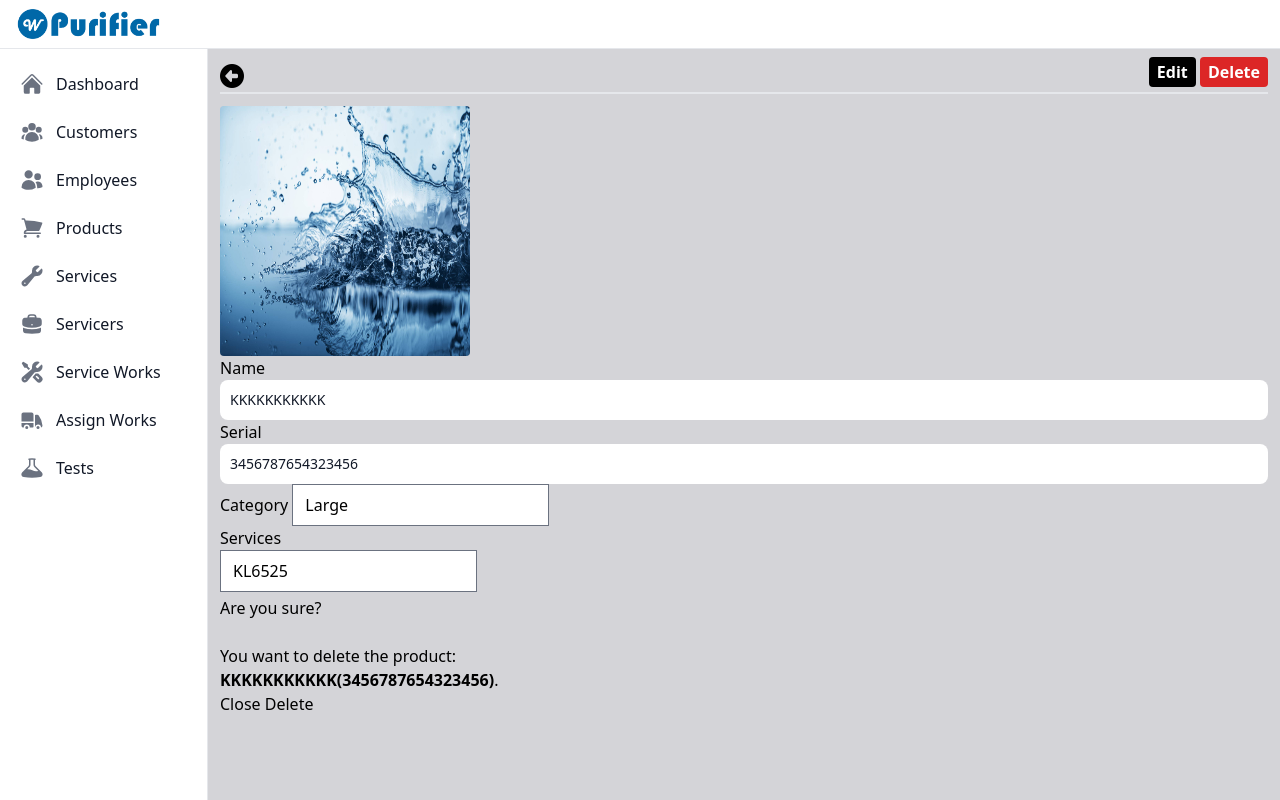
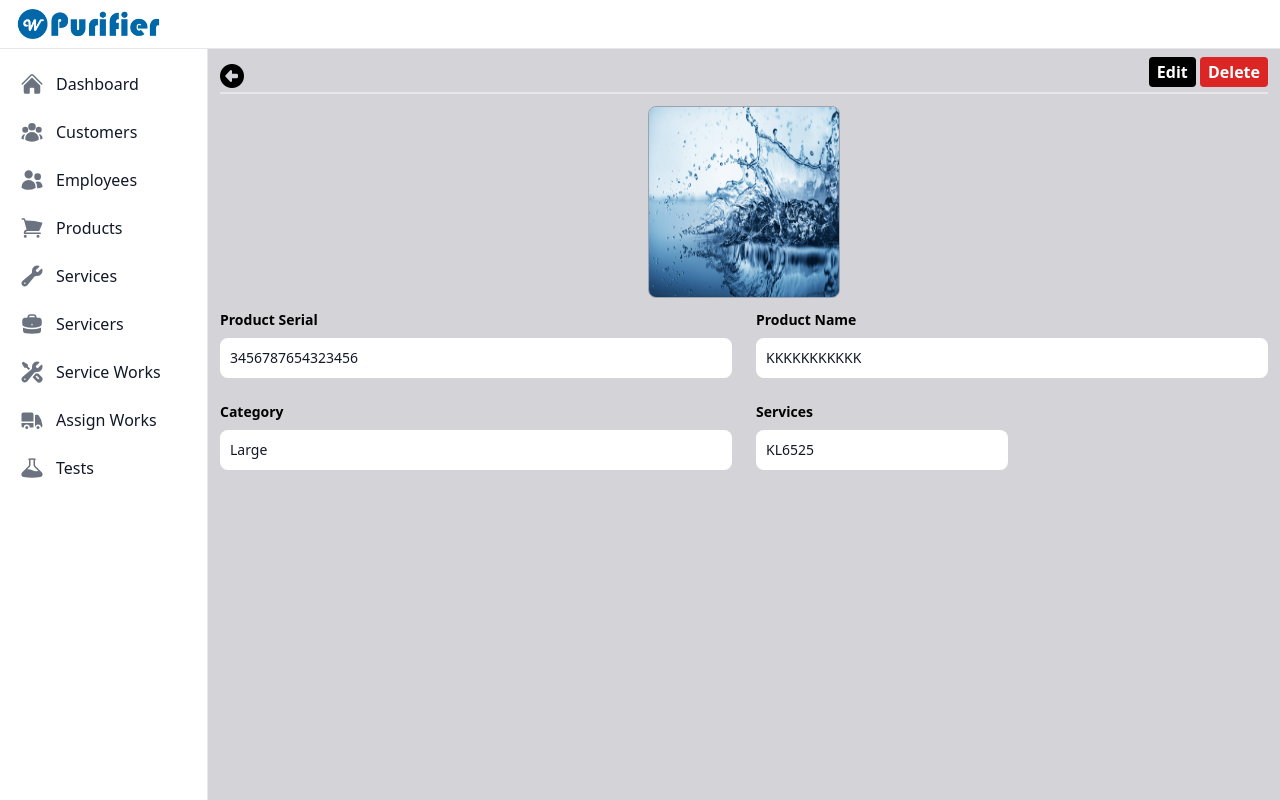
Before and after one commit to mubashir-edk/purifier_crm, a Django app: page /each_product/04bb8825-c9a4-4d93-85d3-f3ce444ce6d5 in a window 1280 px wide. Run offline with Django 4.2, Linux system fonts and the light colour scheme; a user stored in the database is signed in; data comes from the database, SQL or seed files in the repository; both versions use the stored data as it was after the commit; some libraries are stand-ins or nearby versions.

Commit message:
more upt 21st march 2024

```diff
--- a/crm_purifier/purifier/static/js/product/each_product.js
+++ b/crm_purifier/purifier/static/js/product/each_product.js
@@ -1,6 +1,6 @@
 const imageInput = document.getElementById('formProductImage');
 const imagePreview = document.getElementById('image-preview');
-const existingImage = document.querySelector('.col-12.d-flex.justify-content-center img:not(#image-preview)');
+const existingImage = document.querySelector('.product-image');
 
 imageInput.style.display = 'none';
 
@@ -30,16 +30,20 @@ $(document).ready(function() {
     productName = $('#formProductName');
     productSerial = $('#formProductSerial');
     productCategory = $('#formProductCategory');
-    productServices = $('#formProductServices');
     categoryReadonly = $('#categoryReadonly');
-    servicesReadonly = $('#servicesView');
     imageSelectIcon = $('#imageSelectIcon');
 
     productName.attr('readonly', 'readonly');
     productSerial.attr('readonly', 'readonly');
     productCategory.hide();
-    productServices.hide();
     imageSelectIcon.hide();
+
+    // productServices = $('#formProductServices');
+    productServiceDiv = $('#productServiceDiv');
+    servicesReadonly = $('#servicesView');
+
+    productServiceDiv.hide();
+    // productServices.hide();
 
     $('#openProductEdit').change(function() {
 
@@ -47,22 +51,24 @@ $(document).ready(function() {
             console.log('Checkbox is checked');
 
             $('#productSaveBtn').show();
-
             $('#openProductEditLabel').hide();
-
             $('#productDeleteBtn').hide();
 
             productName.removeAttr('readonly');
             productSerial.removeAttr('readonly');
             productCategory.show();
             categoryReadonly.hide();
-            productServices.show();
+            imageSelectIcon.show();
+
+            // productServices.show();
+            productServiceDiv.show();
             servicesReadonly.hide();
-            imageSelectIcon.show();
+
+            $('#formProductServices div').find('label').addClass('flex items-center ms-1');
+            $('#formProductServices div label').find('input').addClass('me-1');
 
         } else {
             console.log('Checkbox is unchecked');
-
         }
 
     });
--- a/crm_purifier/purifier/templates/product/each_product.html
+++ b/crm_purifier/purifier/templates/product/each_product.html
@@ -25,15 +25,14 @@
 
             <div class="mt-3">
 
-                <div class="row">
-                    <div class="col-12 d-flex justify-content-center">
+                <div class="flex justify-center">
 
-                        <img id="image-preview" src="" alt="Image Preview" style="width: 250px; height: 250px; border-radius: 4px; display: none;">
+                    <img id="image-preview" src="" alt="Image Preview" class="object-fill h-48 w-48 border border-gray-400 rounded-lg" style="display: none;">
 
                     {% if product.image %}
-                            <img src="{{ product.image.url }}" alt="Profile not loading..." style="width: 250px; height: 250px; border-radius: 4px;">
+                        <img src="{{ product.image.url }}" alt="Profile not loading..." class="product-image object-fill h-48 w-48 border border-gray-400 rounded-lg">
                     {% else %}
-                            <img src="{% static 'images/empty_img.jpg' %}" id="productDefaultImage" alt="Image not loading..." style="width: 250px; height: 250px; border-radius: 4px">
+                        <img src="{% static 'images/empty_img.jpg' %}" id="productDefaultImage" alt="Image not loading..." class="object-fill h-48 w-48 border border-gray-400 rounded-lg">
                     {% endif %}
 
                     <label for="formProductImage" id="imageSelectIcon" class="form-label ms-2">
@@ -42,11 +41,8 @@
                     {{ product_form.image }}
 
                 </div>
-                </div>
 
-                <div class="row row-cols-md-2 d-lg-flex justify-content-lg-between justify-content-center">
-
-                    <div class="col-12 col-md">
+                {% comment %} <div class="col-12 col-md">
                     <label for="formProductName" class="form-label mt-3">Name</label>
                     {{ product_form.name }}
                 </div>
@@ -55,15 +51,12 @@
                     {{ product_form.product_serial }}
                 </div>
 
-                </div>
-
-                <div class="row row-cols-md-2 d-lg-flex justify-content-lg-between justify-content-center">
-
                 <div class="col-12 col-md">
                     <label for="formProductCategory" class="form-label mt-3">Category</label>
                     {{ product_form.category }}
                     <input type="text" class="form-control" id="categoryReadonly" value="{{ product.category }}" readonly>
                 </div>
+
                 <div class="col-12 col-md">
                     <label for="formProductServices" class="form-label mt-3">Services</label>
                     {{ product_form.services }}
@@ -72,8 +65,33 @@
                             <input type="text" class="form-control mb-1" value="{{service}}" readonly>
                         {% endfor %}
                     </div>
+                </div> {% endcomment %}
+
+                <div class="grid gap-6 mb-6 md:grid-cols-2 mt-3">
+                    <div>
+                        <label for="formProductSerial" class="block mb-2 text-sm font-bold text-black">Product Serial</label>
+                        {{ product_form.product_serial }}
                     </div>
-
+                    <div>
+                        <label for="formProductName" class="block mb-2 text-sm font-bold text-black">Product Name</label>
+                        {{ product_form.name }}
+                    </div>
+                    <div>
+                        <label for="formProductCategory" class="block mb-2 text-sm font-bold text-black">Category</label>
+                        {{ product_form.category }}
+                        <input type="text" class="bg-white text-gray-900 text-sm rounded-lg border-none focus:ring-blue-500 block w-full p-2.5" id="categoryReadonly" value="{{ product.category }}" readonly>
+                    </div>
+                    <div>
+                        <label for="formProductServices" class="block mb-2 text-sm font-bold text-black">Services</label>
+                        <div id="productServiceDiv" class="overflow-y-auto h-28">
+                            {{ product_form.services }}
+                        </div>
+                        <div id="servicesView" class="grid grid-cols-2 gap-2">
+                            {% for service in product.services.all  %}
+                            <input type="text" id="eachProductService" class="bg-white text-gray-900 text-sm rounded-lg border-none focus:ring-blue-500 block w-full p-2.5" value="{{service}}" readonly>
+                            {% endfor %}
+                        </div>
+                    </div>
                 </div>
 
             </div>
@@ -81,7 +99,7 @@
     </div>
 
     {% comment %} Delete product confirmation modal {% endcomment %}
-    <div class="modal fade" id="deleteProductModal" data-bs-backdrop="static" data-bs-keyboard="false" tabindex="-1" aria-labelledby="deleteProductModalTitle" aria-hidden="true">
+    {% comment %} <div class="modal fade" id="deleteProductModal" data-bs-backdrop="static" data-bs-keyboard="false" tabindex="-1" aria-labelledby="deleteProductModalTitle" aria-hidden="true">
         <div class="modal-dialog">
             <div class="modal-content">
                 <div class="modal-header">
@@ -97,7 +115,7 @@
                 </div>
             </div>
         </div>
-    </div>
+    </div> {% endcomment %}
     {% comment %} modal ends {% endcomment %}
 
 
```
Also changed, not shown: crm_purifier/db.sqlite3, crm_purifier/media/product_images/desktop-1920x1080.jpg (added), crm_purifier/media/product_images/homebg_g6eHPEx.jpg (added). Lines whose indentation alone changed are shown as unchanged.
